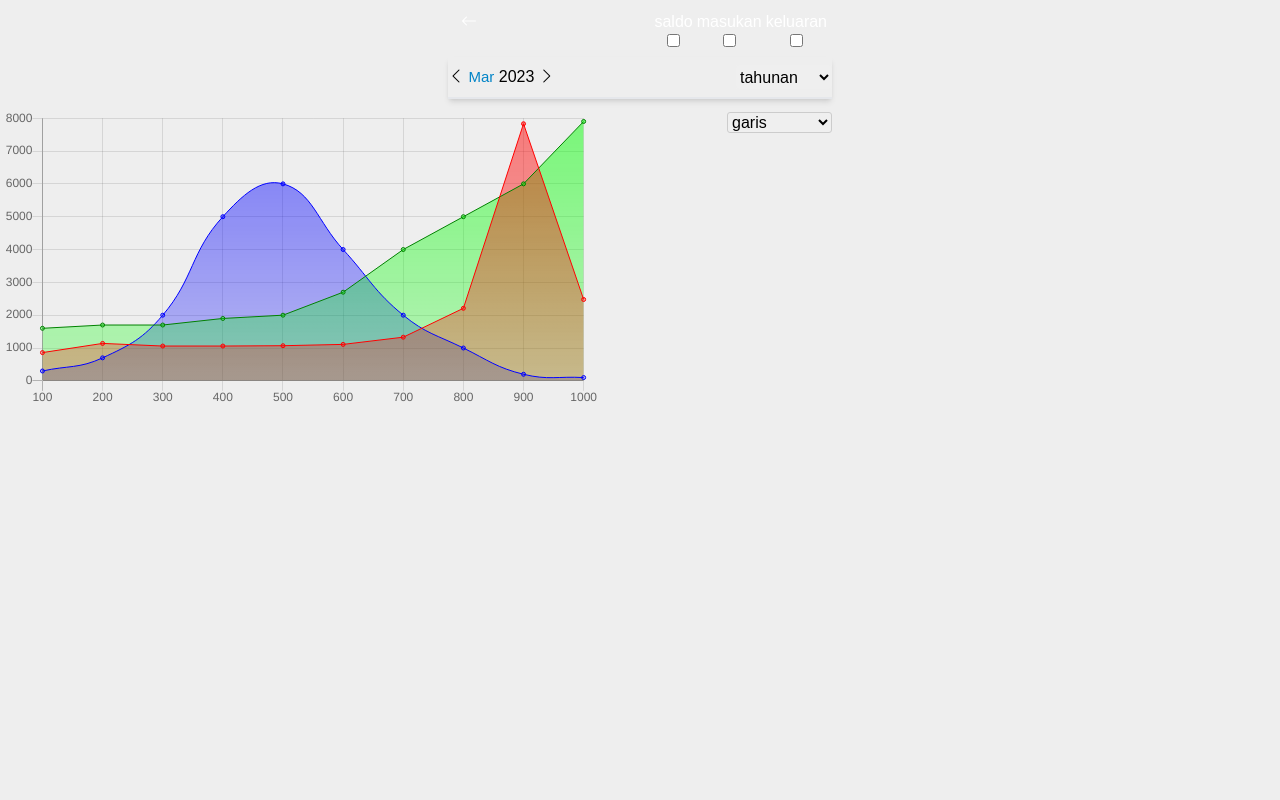
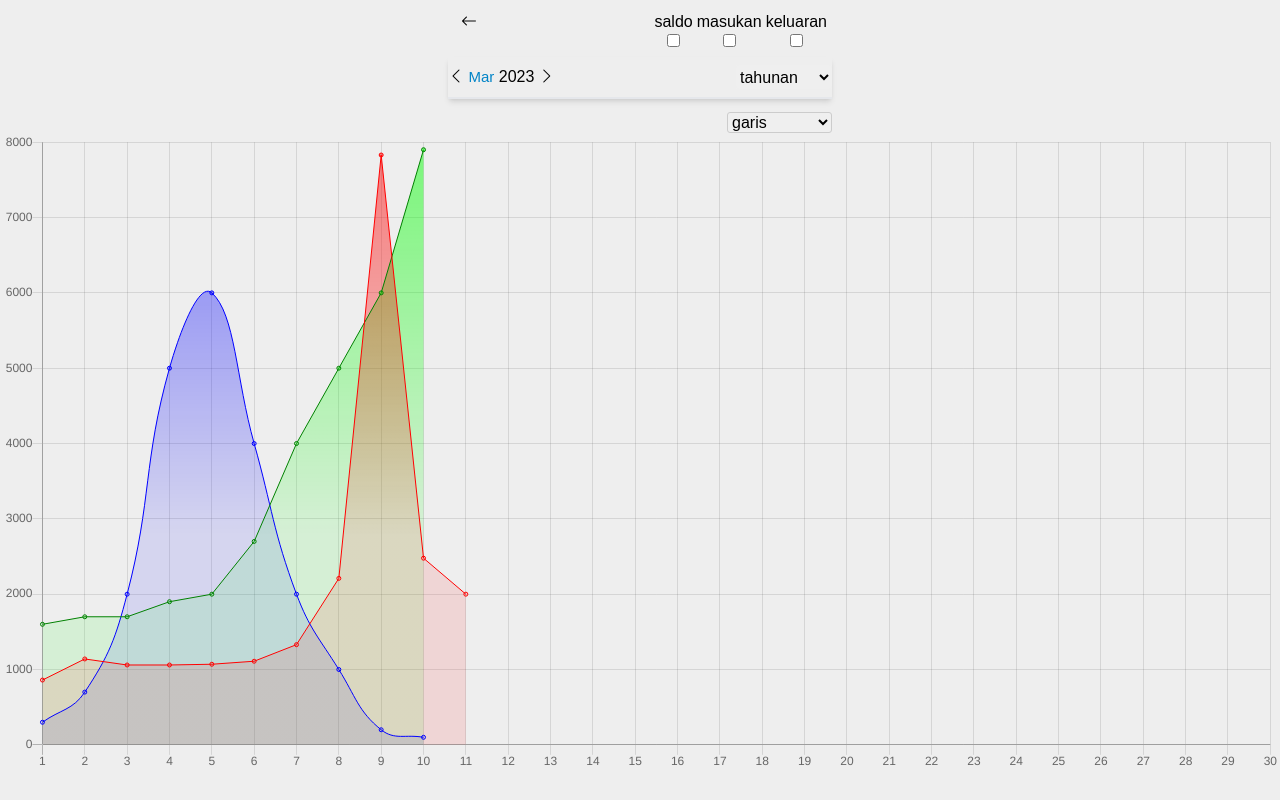
Before and after one commit to SalMuhammad/keuangan, a plain HTML site: page grafik.html in a window 1280 px wide. Drawn offline with nearby package versions, Linux system fonts and the light colour scheme.

Commit message:
Update grafik.html
menambahkan tanggal dianggram 1 - 30

```diff
--- a/grafik.html
+++ b/grafik.html
@@ -22,7 +22,7 @@
 </head>
 <body>
   <div class="max-w-sm mx-auto">
-    <header class="header flex justify-between relative text-white">
+    <header class="header flex justify-between relative">
       <a href="index.html"><i class="color-white bi bi-arrow-left cursor-pointer pl-2"></i></a>
       <div class="flex justify-between gap-1">
         <div class="flex-col flex">
@@ -68,12 +68,14 @@
     </main>
   </div>
 
-  <canvas id="myChart" style="width:100%;max-width:600px"></canvas>
+  <canvas id="myChart" style="width:100%;"></canvas>
 
   <script>
     const ctx = document.getElementById("myChart").getContext("2d");
 
-    const xValues = [100, 200, 300, 400, 500, 600, 700, 800, 900, 1000];
+    const xValues = [1, 2, 3, 4, 5, 6, 7, 8, 9, 10,
+                    11, 12, 13, 14, 15, 16, 17, 18, 19, 20,
+                    21, 22, 23, 24, 25, 26, 27, 28, 29, 30]
 
     const gradientRed = ctx.createLinearGradient(0, 0, 0, 400);
     gradientRed.addColorStop(0, 'rgba(255, 0, 0, 0.5)');
@@ -92,29 +94,29 @@
       data: {
         labels: xValues,
         datasets: [{
-          data: [860, 1140, 1060, 1060, 1070, 1110, 1330, 2210, 7830, 2478],
+          data: [860, 1140, 1060, 1060, 1070, 1110, 1330, 2210, 7830, 2478, 2000], // 10 data points
           borderColor: "red",
-          fill: true, // Mengaktifkan pengisian
-          backgroundColor: gradientRed, // Menggunakan gradien
-          pointRadius: 2, // mengatur ukuran lingkaran point
-          borderWidth: 1, // mengatur ukuran garis diagra
-          lineTension: 0 // mengatur  ukuran sudut garis
+          fill: true,
+          backgroundColor: gradientRed,
+          pointRadius: 2,
+          borderWidth: 1,
+          lineTension: 0
         }, {
-          data: [1600, 1700, 1700, 1900, 2000, 2700, 4000, 5000, 6000, 7900],
+          data: [1600, 1700, 1700, 1900, 2000, 2700, 4000, 5000, 6000, 7900], // 10 data points
           borderColor: "green",
           fill: true,
-          backgroundColor: gradientGreen, // Menggunakan gradien
-          pointRadius: 2, // mengatur ukuran lingkaran point
-          borderWidth: 1, // mengatur ukuran garis diagra
-          lineTension: 0 // mengatur  ukuran sudut garis
+          backgroundColor: gradientGreen,
+          pointRadius: 2,
+          borderWidth: 1,
+          lineTension: 0
         }, {
-          data: [300, 700, 2000, 5000, 6000, 4000, 2000, 1000, 200, 100],
+          data: [300, 700, 2000, 5000, 6000, 4000, 2000, 1000, 200, 100], // 10 data points
           borderColor: "blue",
           fill: true,
-          backgroundColor: gradientBlue, // Menggunakan gradien
-          pointRadius: 2, // mengatur ukuran lingkaran point
-          borderWidth: 1, // mengatur ukuran garis diagra
-          lineTension: .43 // mengatur  ukuran sudut garis
+          backgroundColor: gradientBlue,
+          pointRadius: 2,
+          borderWidth: 1,
+          lineTension: .43
         }]
       },
       options: {
```
